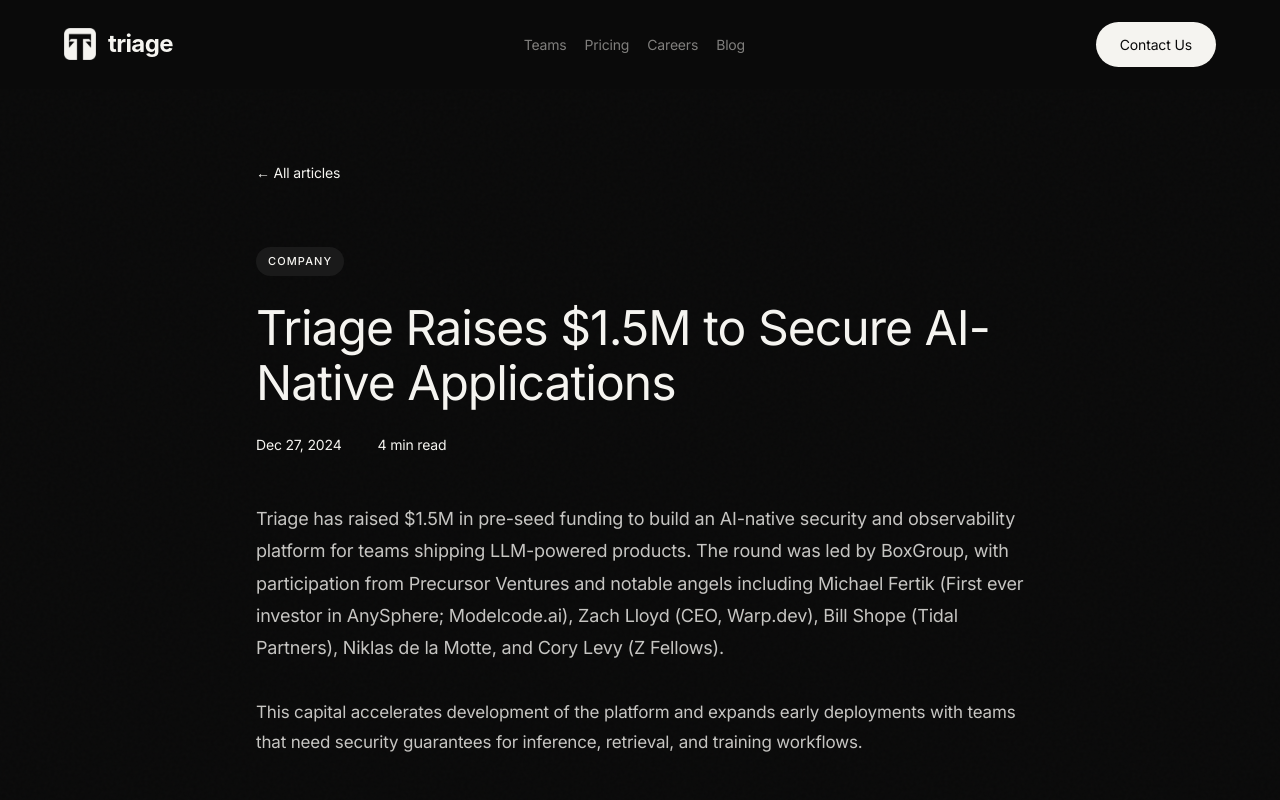
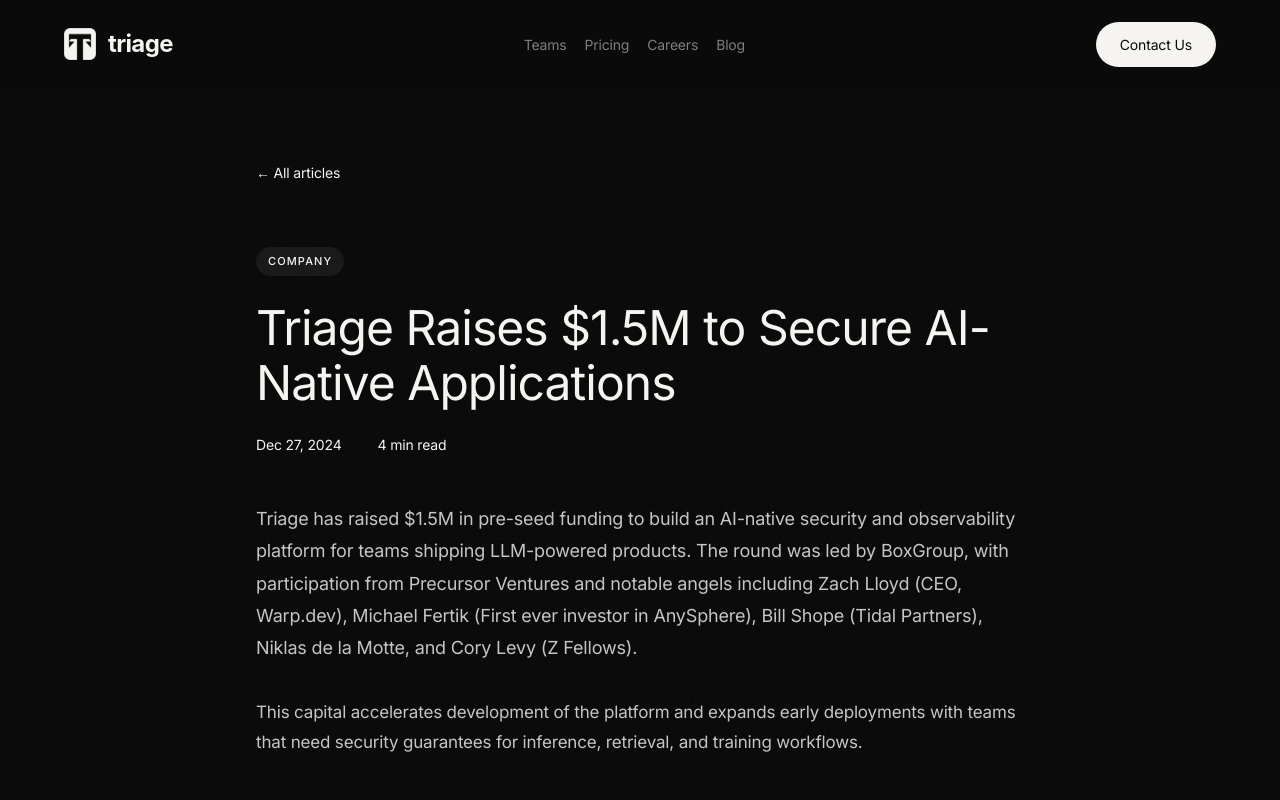
Before and after one commit to srivastavanik/triage-front, a Next.js app: page /blog/triage-raises-1-5m in a window 1280 px wide. Shown: the top 800 px of the page. Built offline with nearby package versions, Linux system fonts and the light colour scheme.

Commit message:
Update blog post: move Zach Lloyd before Michael Fertik and remove Modelcode.ai

```diff
--- a/app/blog/triage-raises-1-5m/page.tsx
+++ b/app/blog/triage-raises-1-5m/page.tsx
@@ -56,7 +56,7 @@
               className="prose prose-invert prose-lg max-w-none"
             >
               <p className="text-text-secondary text-[18px] leading-[1.8] mb-8">
-                Triage has raised $1.5M in pre-seed funding to build an AI-native security and observability platform for teams shipping LLM-powered products. The round was led by BoxGroup, with participation from Precursor Ventures and notable angels including Michael Fertik (First ever investor in AnySphere; Modelcode.ai), Zach Lloyd (CEO, Warp.dev), Bill Shope (Tidal Partners), Niklas de la Motte, and Cory Levy (Z Fellows).
+                Triage has raised $1.5M in pre-seed funding to build an AI-native security and observability platform for teams shipping LLM-powered products. The round was led by BoxGroup, with participation from Precursor Ventures and notable angels including Zach Lloyd (CEO, Warp.dev), Michael Fertik (First ever investor in AnySphere), Bill Shope (Tidal Partners), Niklas de la Motte, and Cory Levy (Z Fellows).
               </p>
 
               <p className="text-text-tertiary text-[17px] leading-[1.8] mb-12">
```
